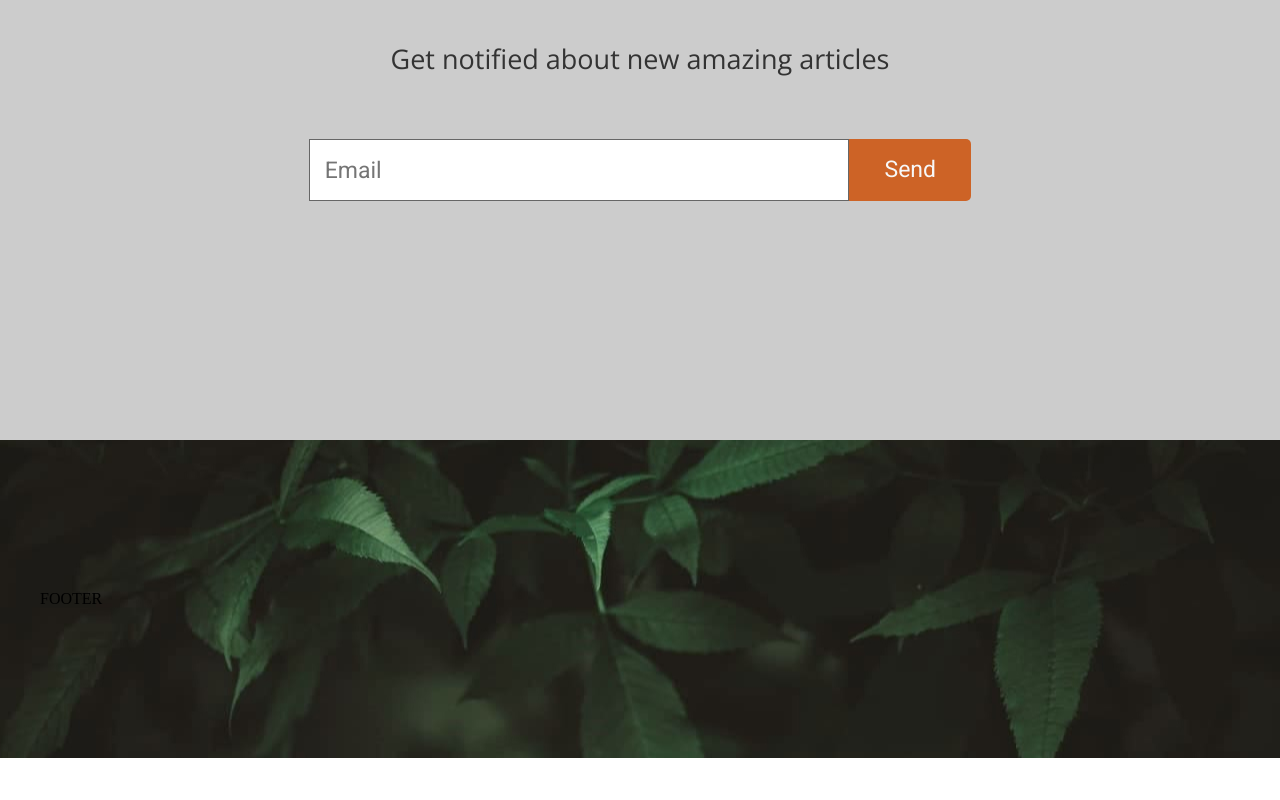
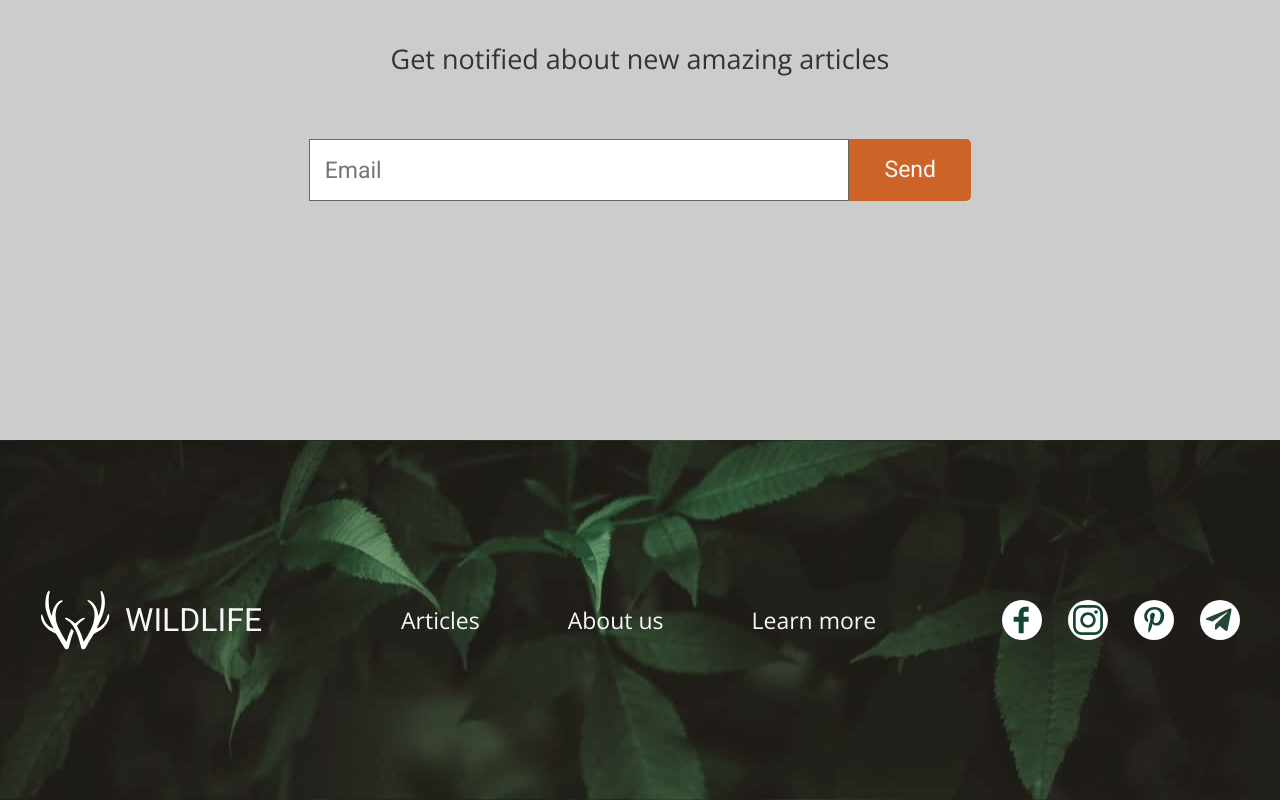
Before and after one commit to HelenBassa/JSFE2021Q1, a plain HTML site: page wildlife/index.html in a window 1280 px wide. Shown: the part 1708-2508 px from the top of the page. Before the commit the page ends 2466 px from the top, so only its background shows below. Drawn offline with nearby package versions, Linux system fonts and the light colour scheme.

Commit message:
feat: add footer

```diff
--- a/wildlife/index.html
+++ b/wildlife/index.html
@@ -123,7 +123,35 @@
     <footer class="footer">
       <div class="wrapper footer_wrapper">
         <div class="cotainer footer_cotainer">
-          <div class="footer_content_wrap">FOOTER</div>
+          <div class="footer_content_wrap">
+            <!-- Start Footer Logo -->
+            <div class="logo">
+              <img src="assets/icons/logo.svg" alt="logo" />
+              <a href="#">Wildlife</a>
+            </div>
+            <!-- End Footer Logo -->
+
+            <!-- Start Footer Nav -->
+            <nav class="menu">
+              <ul>
+                <li><a href="#">Articles</a></li>
+                <li><a href="#">About us</a></li>
+                <li><a href="#">Learn more</a></li>
+              </ul>
+            </nav>
+            <!-- End Footer Nav -->
+
+            <!-- Start Footer Social Nav -->
+            <nav class="social">
+              <ul>
+                <li><a class="facebook" href="#"></a></li>
+                <li><a class="instagram" href="#"></a></li>
+                <li><a class="pinterest" href="#"></a></li>
+                <li><a class="telegram" href="#"></a></li>
+              </ul>
+            </nav>
+            <!-- End Footer Social Nav -->
+          </div>
         </div>
       </div>
     </footer>
--- a/wildlife/style.css
+++ b/wildlife/style.css
@@ -417,3 +417,84 @@ footer {
   flex-wrap: wrap;
   padding: 150px 0;
 }
+
+.footer_cotainer .logo {
+  display: flex;
+}
+
+.footer_cotainer .logo img {
+  width: 70px;
+  height: 60px;
+}
+
+.footer_cotainer .logo a {
+  padding: 0 15px;
+  font-family: "Roboto";
+  font-style: normal;
+  font-weight: normal;
+  font-size: 32px;
+  line-height: 60px;
+  text-transform: uppercase;
+  color: #f7f7f7;
+}
+
+.footer_cotainer .menu li {
+  display: flex;
+  padding-left: 24px;
+  margin: 0 32px;
+}
+
+/* Social networks*/
+
+.footer_cotainer .social ul {
+  display: flex;
+  justify-content: space-between;
+  align-items: center;
+  flex-direction: row;
+  flex-wrap: wrap;
+}
+
+.footer_cotainer .social li {
+  display: flex;
+  padding-left: 26px;
+}
+
+.footer_cotainer .social a {
+  display: block;
+  width: 40px;
+  height: 40px;
+  border-radius: 50%;
+  background-repeat: no-repeat;
+}
+
+.footer_cotainer .social .facebook {
+  background-image: url(assets/icons/facebook.svg);
+  background-color: #fff;
+  background-position: 11px 6px;
+}
+
+.footer_cotainer .social .instagram {
+  background-image: url(assets/icons/instagram.svg);
+  background-color: #fff;
+  background-position: 5px 5px;
+}
+
+.footer_cotainer .social .pinterest {
+  background-image: url(assets/icons/pinterest.svg);
+  background-color: #fff;
+  background-position: 10px 6px;
+}
+
+.footer_cotainer .social .telegram {
+  background-image: url(assets/icons/telegram.svg);
+  background-color: #fff;
+  background-position: 6px 8px;
+}
+
+.footer_cotainer .social a:hover {
+  background-color: #e39128;
+}
+
+.footer_cotainer .social a:active {
+  background-color: #8f5613;
+}
```
